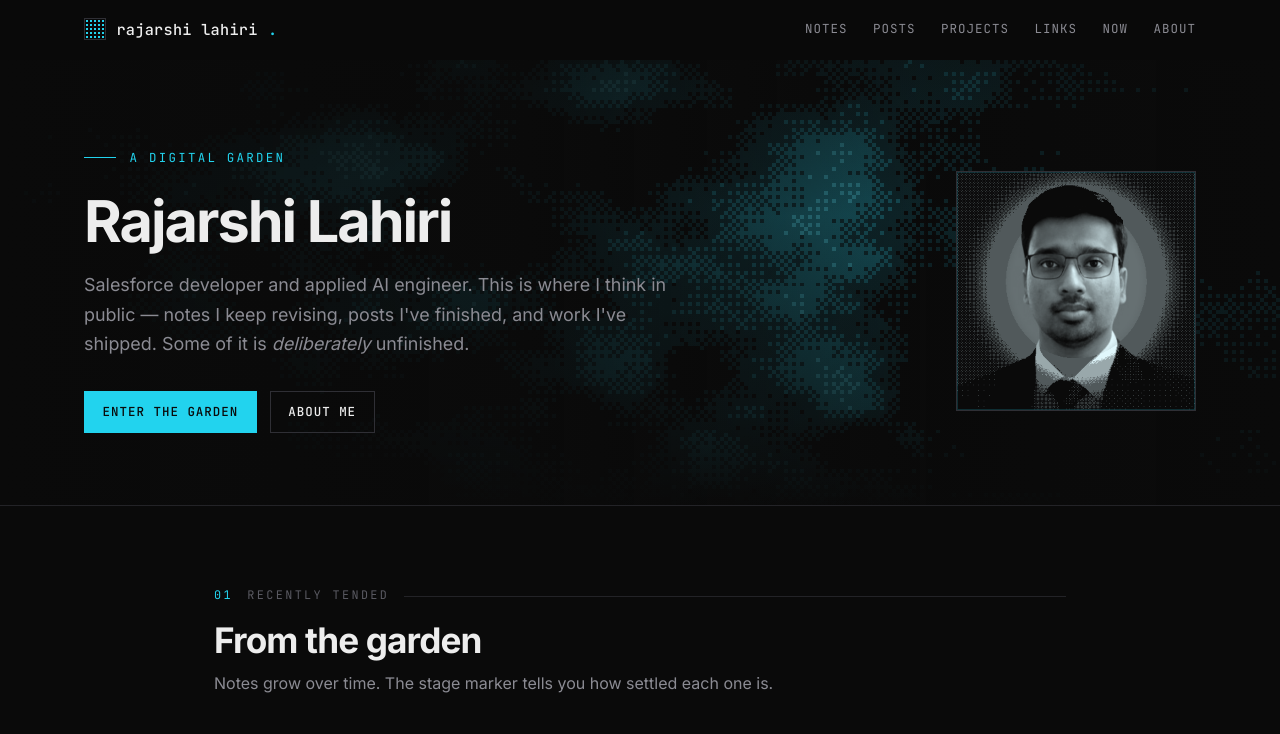
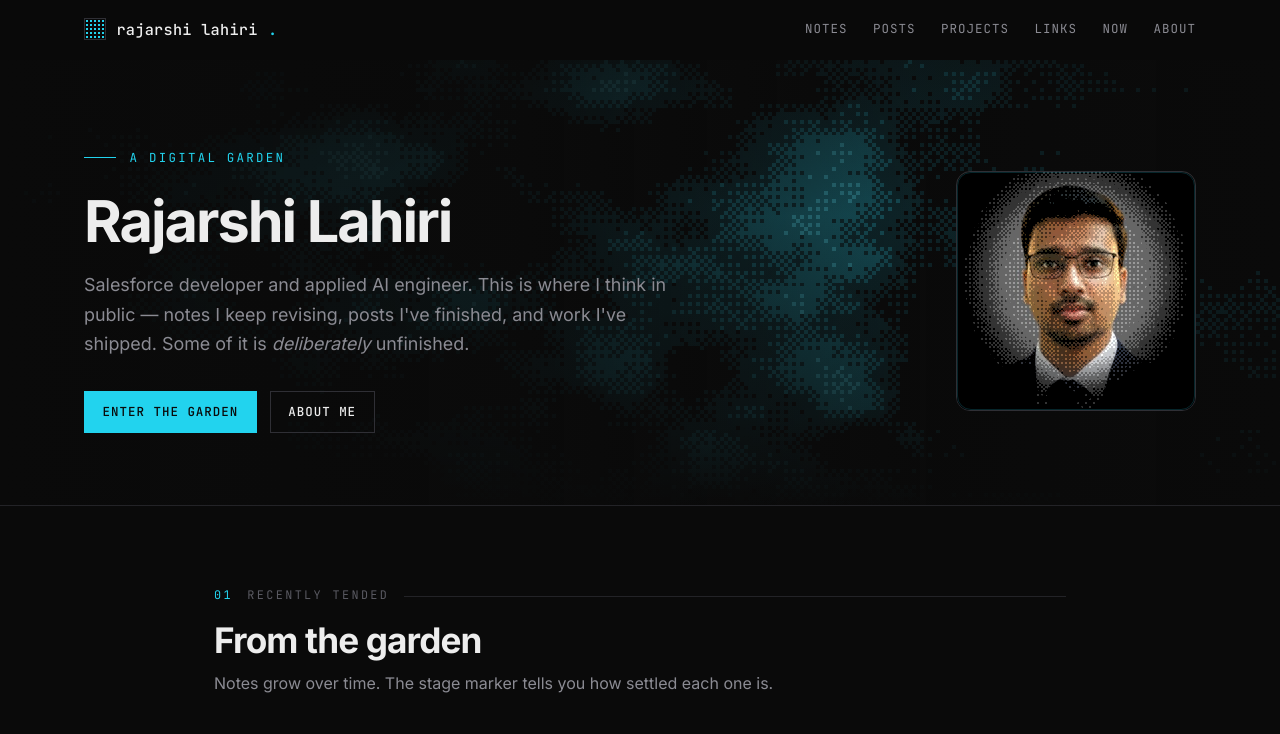
Before and after one commit to cobaltron/cobaltron.github.io, an Astro site: page / in a window 1280 px wide. Shown: the top 734 px of the page. Built offline with nearby package versions, Linux system fonts and the light colour scheme; Astro itself is replaced by a stand-in of ours.

Commit message:
Portrait: keep colour, mute the surround, round the corners
The previous treatment mapped luminance onto a black-to-pale-cyan ramp, so
the photo was effectively monochrome, and the clean-centre approach left the
face untextured.

Now the face keeps its own colour and carries a visible ordered dither, while
the surround is desaturated and dimmed so the light studio backdrop recedes
instead of becoming the brightest thing on a dark page.

Dithering luminance and scaling the original RGB by the result, rather than
dithering each channel independently: per-channel dithering speckles chroma
noise across skin, which reads as compression artefacts rather than texture.

Corners rounded to 14px, with the accent overlay inheriting the radius.

Co-Authored-By: Claude Opus 5 <noreply@anthropic.com>

```diff
--- a/public/js/dither.js
+++ b/public/js/dither.js
@@ -146,25 +146,24 @@
 
   HeroField.prototype.stop = function () { this.running = false; };
 
-  /* ---------- portrait: sharp face dissolving into an ordered dither ------ */
+  /* ---------- portrait: colour dither on the face, muted surround -------- */
 
   /*
-   * The face renders photographically; an ordered dither ramps in toward the
-   * edges and the surround falls away to black.
+   * Ordered dither applied per RGB channel, so the photograph keeps its own
+   * colour instead of being flattened to a duotone. The dither cell is two
+   * device pixels: coarse enough to read as texture, fine enough that the
+   * face stays legible.
    *
-   * Dithering the whole frame (the previous treatment) turned the flat studio
-   * backdrop into a field of noise louder than the subject — the texture was
-   * describing the least interesting part of the picture. Confining it to the
-   * edge keeps the site's visual language while leaving the face readable.
+   * The surround is desaturated and darkened rather than crushed to black —
+   * muted, so the portrait still sits in a frame instead of dissolving.
    */
   function ditherPortrait(img, canvas) {
     var ctx = canvas.getContext('2d');
     if (!ctx) return false;
 
     var box = canvas.getBoundingClientRect();
-    // 1.5x the display box: keeps the face crisp while the dithered ring
-    // still resolves as discrete dots rather than smooth grain.
-    var W = Math.max(120, Math.round((box.width || 240) * 1.5));
+    var display = Math.max(120, Math.round(box.width || 240));
+    var W = display * 2;          // 2x so the underlying photo stays sharp
 
     canvas.width = W;
     canvas.height = W;
@@ -180,20 +179,18 @@
 
     var d = image.data;
     var cx = W * 0.5;
-    var cy = W * 0.46;          // the face sits a little above centre
-    var r0 = W * 0.26;          // clean inside this radius
-    var r1 = W * 0.5;           // fully dithered beyond it
-    var LO = [10, 10, 10];      // page ground
-    var HI = [224, 247, 252];   // cool highlight, a touch toward the accent
+    var cy = W * 0.44;            // the face sits a little above centre
+    var r0 = W * 0.26;            // full colour inside this radius
+    var r1 = W * 0.50;            // fully muted beyond it
+
+    var MAX = 5;                  // 6 luminance levels: visible, not banded
+    var STEP = 255 / MAX;
 
     for (var y = 0; y < W; y++) {
-      var by = (y & 7) << 3;
+      var by = ((y >> 2) & 7) << 3;   // 2 display px per dither cell
       for (var x = 0; x < W; x++) {
         var k = (y * W + x) << 2;
-
-        var l = (0.299 * d[k] + 0.587 * d[k + 1] + 0.114 * d[k + 2]) / 255;
-        l = (l - 0.5) * 1.16 + 0.5;
-        l = l < 0 ? 0 : l > 1 ? 1 : l;
+        var r = d[k], g = d[k + 1], b = d[k + 2];
 
         var dx = x - cx;
         var dy = (y - cy) * 0.92;
@@ -201,17 +198,41 @@
         var t = dist <= r0 ? 0 : dist >= r1 ? 1 : (dist - r0) / (r1 - r0);
         t = t * t * (3 - 2 * t);
 
-        l *= 1 - t * 0.9;       // surround dissolves into the page
+        var thr = (BAYER[by + ((x >> 2) & 7)] - 0.5) * STEP;
 
-        // Amplitude must be 1/(levels-1), not 0.5 — anything larger lifts the
-        // darkened surround into a grey halo instead of letting it dissolve.
-        var v = l + ((BAYER[by + (x & 7)] - 0.5) / 3) * t;
-        v = v < 0 ? 0 : v > 1 ? 1 : v;
-        if (t > 0.06) v = Math.round(v * 3) / 3;  // quantise only where dithered
+        var lum = 0.299 * r + 0.587 * g + 0.114 * b;
 
-        d[k] = LO[0] + (HI[0] - LO[0]) * v;
-        d[k + 1] = LO[1] + (HI[1] - LO[1]) * v;
-        d[k + 2] = LO[2] + (HI[2] - LO[2]) * v;
+        // Mute outward: drain colour toward grey, then dim hard. The studio
+        // backdrop is light, so it needs real darkening or it becomes the
+        // brightest thing on a dark page.
+        var desat = t * 0.95;
+        r += (lum - r) * desat;
+        g += (lum - g) * desat;
+        b += (lum - b) * desat;
+
+        var dim = 1 - t * 0.93;
+        r *= dim; g *= dim; b *= dim;
+
+        // Recompute after muting, then lift contrast a little on the face.
+        lum = 0.299 * r + 0.587 * g + 0.114 * b;
+        var target = (lum - 128) * 1.12 + 132;
+
+        /*
+         * Dither the luminance and carry the original colour through, rather
+         * than dithering each channel. Per-channel dithering speckles chroma
+         * noise across skin, which reads as compression artefacts instead of
+         * texture.
+         */
+        var q = Math.round((target + thr) / STEP);
+        q = q < 0 ? 0 : q > MAX ? MAX : q;
+        var lit = q * STEP;
+
+        var scale = lum > 3 ? lit / lum : 0;
+        r *= scale; g *= scale; b *= scale;
+
+        d[k] = r < 0 ? 0 : r > 255 ? 255 : r;
+        d[k + 1] = g < 0 ? 0 : g > 255 ? 255 : g;
+        d[k + 2] = b < 0 ? 0 : b > 255 ? 255 : b;
         d[k + 3] = 255;
       }
     }
--- a/src/styles/global.css
+++ b/src/styles/global.css
@@ -419,6 +419,7 @@ a:hover {
   width: clamp(170px, 22vw, 240px);
   aspect-ratio: 1;
   border: 1px solid var(--line-hi);
+  border-radius: 14px;
   background: var(--bg);
   overflow: hidden;
   flex: none;
@@ -447,6 +448,7 @@ a:hover {
   position: absolute;
   inset: 0;
   border: 1px solid rgba(34, 211, 238, 0.18);
+  border-radius: inherit;
   pointer-events: none;
 }
 
```
